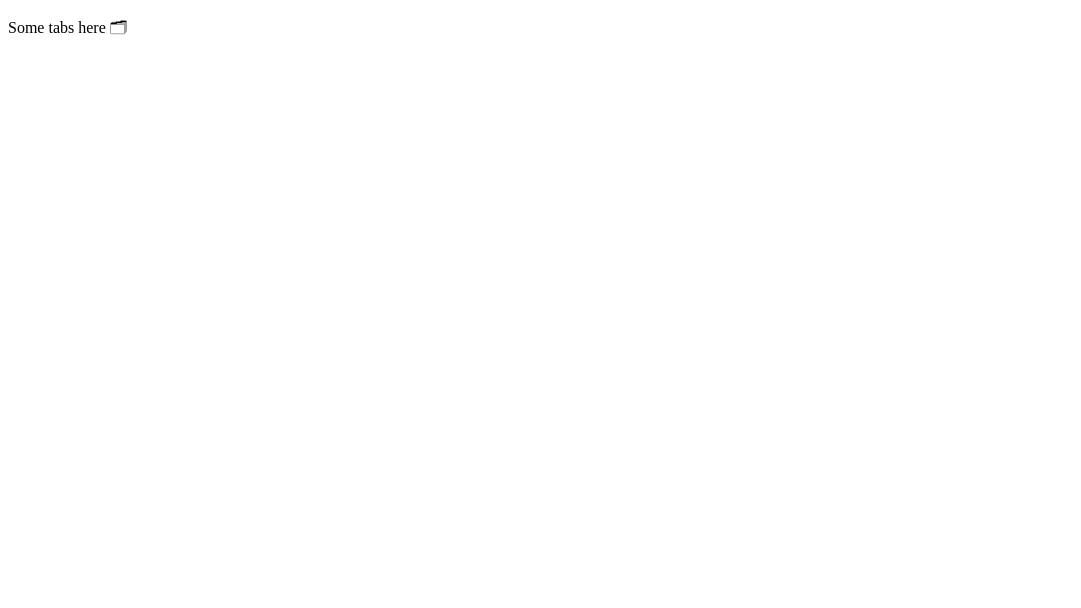
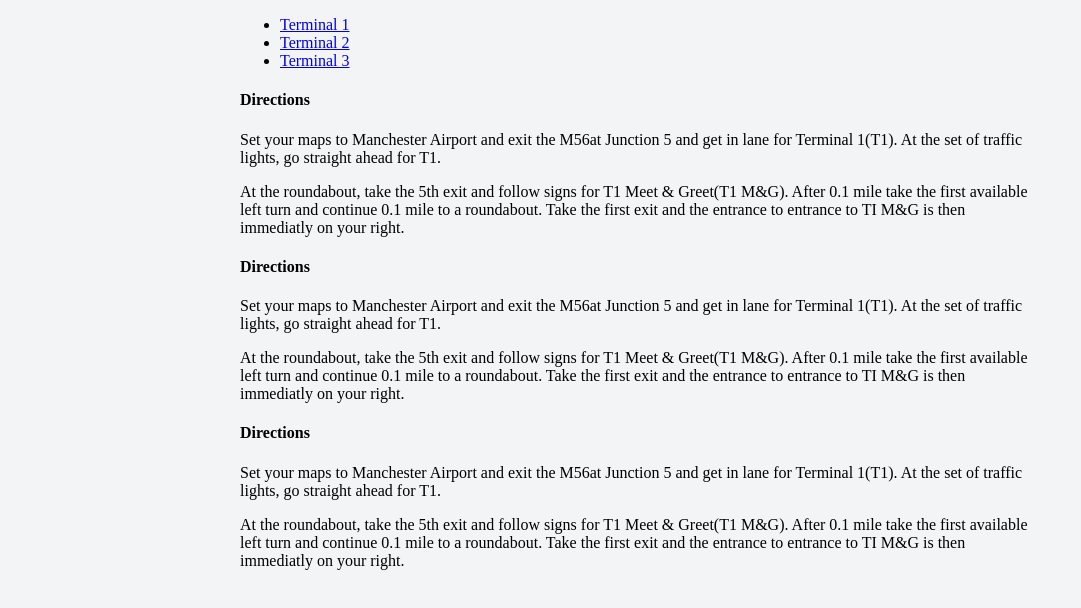
Before and after one commit to julianaferry/tabs-project, a plain HTML site: page index.html in a window 1280 px wide. Shown: the whole page, without its empty margins (0-1081 px from the left). Drawn offline with Linux system fonts and the light colour scheme.

Commit message:
html done

```diff
--- a/index.html
+++ b/index.html
@@ -9,6 +9,52 @@
 		<script src="tabs.js"></script>
 	</head>
 	<body>
-		<p>Some tabs here 🗂</p>
+		<div class="tabs-container">
+			<section class="row">
+				<!--tabs titles-->
+				<ul class="tabs-header">
+					<li><a href="#" class="tabs-header__title active">Terminal  1</a></li>
+					<li><a href="#" class="tabs-header__title">Terminal 2</a></li>
+					<li><a href="#" class="tabs-header__title">Terminal 3</a></li>
+
+				</ul>
+			</section>
+			<!--tabs content -->
+			<div class="tabs-content">
+				<!--class active on first one-->
+				<div class="tabs-content__1 active">
+				  <h4 class="tabs-container__subtitle">Directions</h4>
+				  	<p class="tabs-container__text"> Set your maps to Manchester Airport and exit the M56at Junction 5 and get in lane for Terminal 1(T1).
+					  	At the set of traffic lights, go straight ahead for T1.</p>
+					<p  class="tabs-container__text">At the roundabout, take the 5th exit and follow signs for T1 Meet & Greet(T1 M&G).
+						After 0.1 mile take the first available left turn and continue 0.1 mile to a roundabout. Take the first exit and the entrance
+						to entrance to TI M&G is then immediatly on your right.</p>
+				</div>
+				<div class="tabs-content__2">
+					<h4 class="tabs-container__subtitle">Directions</h4>
+						<p class="tabs-container__text"> Set your maps to Manchester Airport and exit the M56at Junction 5 and get in lane for Terminal 1(T1).
+							At the set of traffic lights, go straight ahead for T1.</p>
+					  <p  class="tabs-container__text">At the roundabout, take the 5th exit and follow signs for T1 Meet & Greet(T1 M&G).
+						  After 0.1 mile take the first available left turn and continue 0.1 mile to a roundabout. Take the first exit and the entrance
+						  to entrance to TI M&G is then immediatly on your right.</p>
+				  </div>
+				  <div class="tabs-content__3">
+					<h4 class="tabs-container__subtitle">Directions</h4>
+						<p class="tabs-container__text"> Set your maps to Manchester Airport and exit the M56at Junction 5 and get in lane for Terminal 1(T1).
+							At the set of traffic lights, go straight ahead for T1.</p>
+					  <p  class="tabs-container__text">At the roundabout, take the 5th exit and follow signs for T1 Meet & Greet(T1 M&G).
+						  After 0.1 mile take the first available left turn and continue 0.1 mile to a roundabout. Take the first exit and the entrance
+						  to entrance to TI M&G is then immediatly on your right.</p>
+				  </div>
+
+
+
+			</div>
+		</div>
+
+
+
+
+
 	</body>
 </html>
--- a/style.css
+++ b/style.css
@@ -0,0 +1,14 @@
+body {
+    background-color: #F3F4F5;
+    box-sizing: border-box;
+}
+
+.tabs-container {
+    max-width: 800px;
+    margin: 0 auto;
+}
+
+
+.tabs-header {
+
+}
```
Also changed, not shown: package-lock.json (added).
